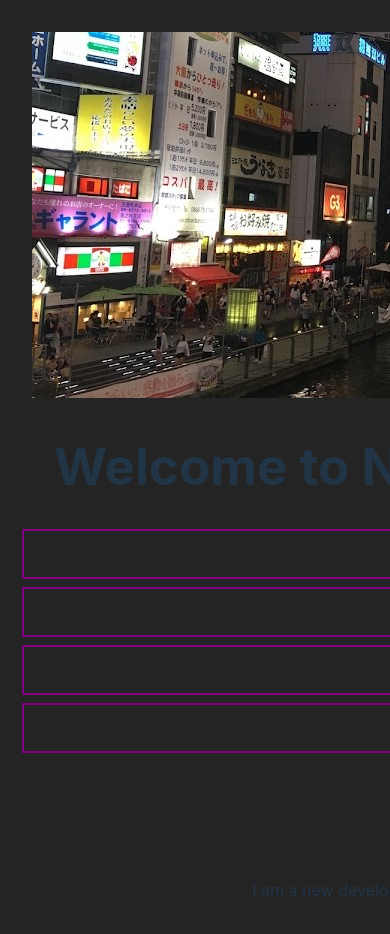
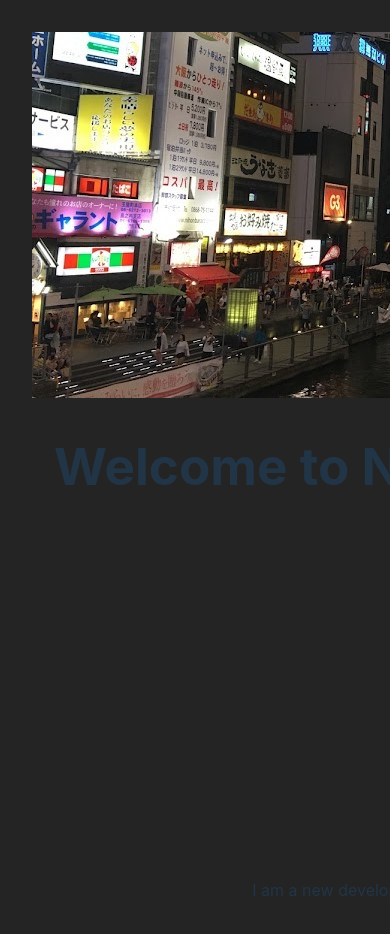
Before and after one commit to ElBoyTM/React-Portfolio, a React (Vite) app in the folder Develop/: page / in a window 390 px wide. Shown: the top 934 px of the page. Built offline with nearby package versions, Linux system fonts and the light colour scheme.

Commit message:
adjusted break point

```diff
--- a/Develop/src/components/NavTabs.css
+++ b/Develop/src/components/NavTabs.css
@@ -2,7 +2,7 @@
     display: flex;
     justify-content: center;
     flex-wrap: wrap;
-    gap: 0.5rem; /* Spacing between nav items */
+    gap: 0.5rem;
 }
 
 .nav-item {
@@ -10,7 +10,7 @@
     padding: 0.5rem 1rem;
     display: inline-block;
     align-items: center;
-    min-width: 8rem; /* Adjusted min-width for better wrapping */
+    min-width: 8rem;
     text-align: center;
 }
 
@@ -22,17 +22,21 @@
 .nav-link {
     color: rgb(255, 5, 255);
     text-decoration: none;
-    font-size: 1.5rem; /* Adjust font size for responsiveness */
+    font-size: 1.5rem;
 }
 
-/* Adjust styling on smaller screens */
-@media (max-width: 600px) {
+@media (max-width: 1000px) {
+    .nav-tabs {
+        flex-direction: column;
+        align-items: center;
+    }
+
     .nav-link {
-        font-size: 1.25rem; /* Reduce font size on smaller screens */
+        font-size: 1.25rem;
     }
 
     .nav-item {
-        min-width: 100%; /* Full-width buttons on smaller screens */
-        padding: 0.5rem; /* Adjust padding for smaller screens */
+        max-width: 100%;
+        padding: 0.5rem;
     }
 }
```
